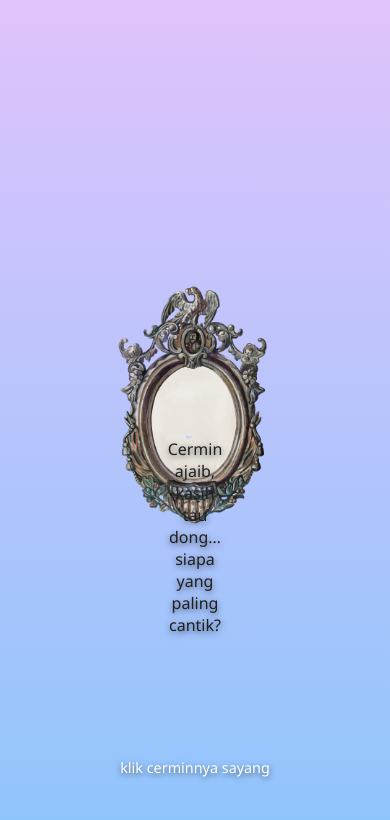
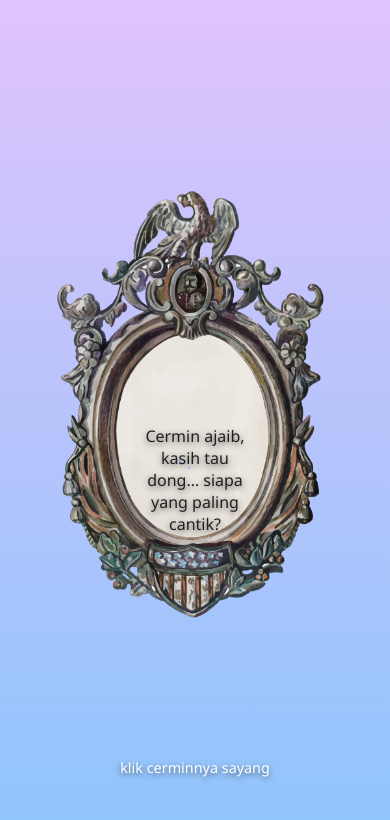
Before and after one commit to gifts-for-u/cermin-ajaib, a plain HTML site: page index.html in a window 390 px wide. Drawn offline with Linux system fonts and the light colour scheme.

Commit message:
Update index.html

```diff
--- a/index.html
+++ b/index.html
@@ -208,6 +208,19 @@
         color: #fff;
         cursor: pointer;
       }
+      @media (max-width: 900px) {
+        .mirror-container {
+          width: 90vw;
+        }
+
+        #questionText {
+          top: 53%; /* geser sedikit ke bawah di hp */
+        }
+
+        #answerText {
+          top: 55%;
+        }
+      }
     </style>
   </head>
   <body>
```
